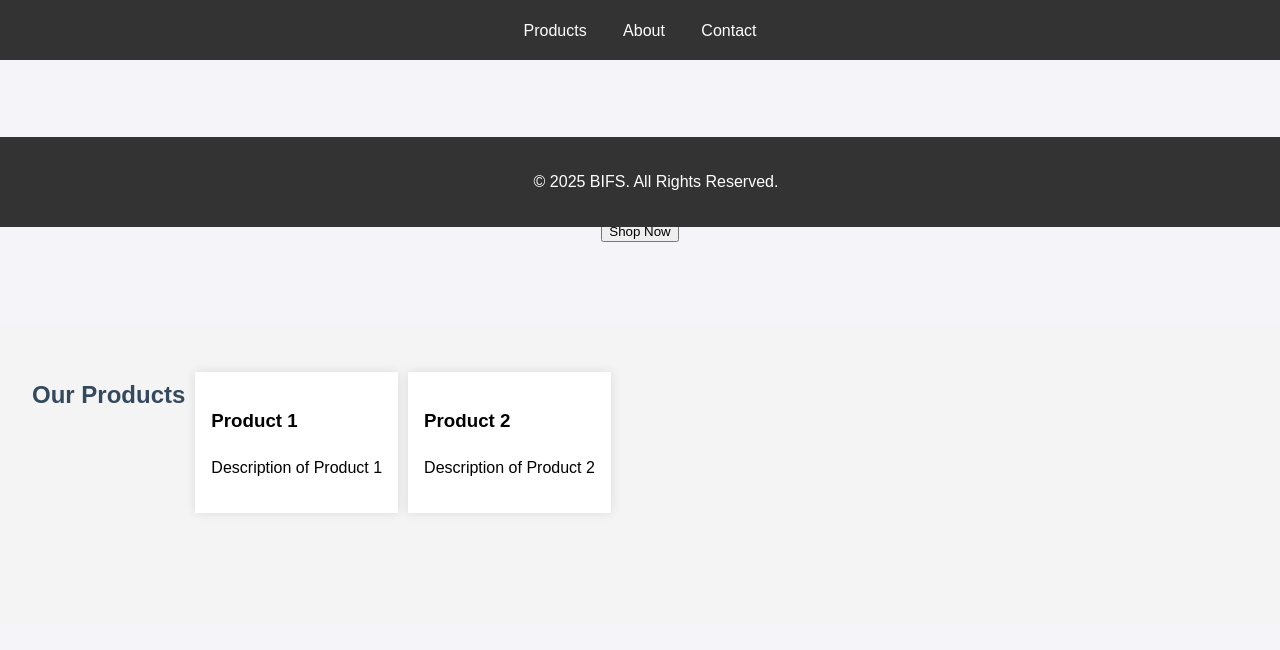
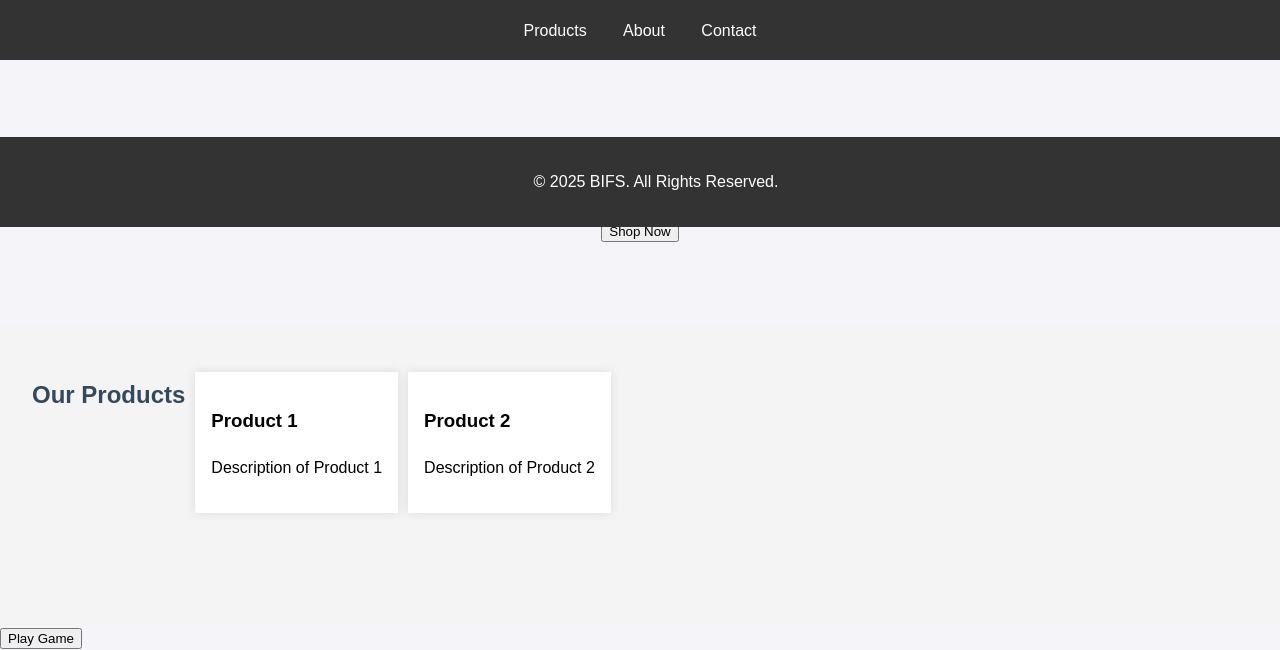
Before and after one commit to saymon1903/bifs-ecommerce-platform, a plain HTML site: page index.html in a window 1280 px wide. Shown: the part 573-1223 px from the top of the page. Before the commit the page ends 1198 px from the top, so only its background shows below. Drawn offline with Linux system fonts and the light colour scheme; no server answers.

Commit message:
Update index.html

```diff
--- a/index.html
+++ b/index.html
@@ -63,3 +63,4 @@
 </body>
 </html>
 <section id="products"></section>
+<button id="play-game">Play Game</button>
```
